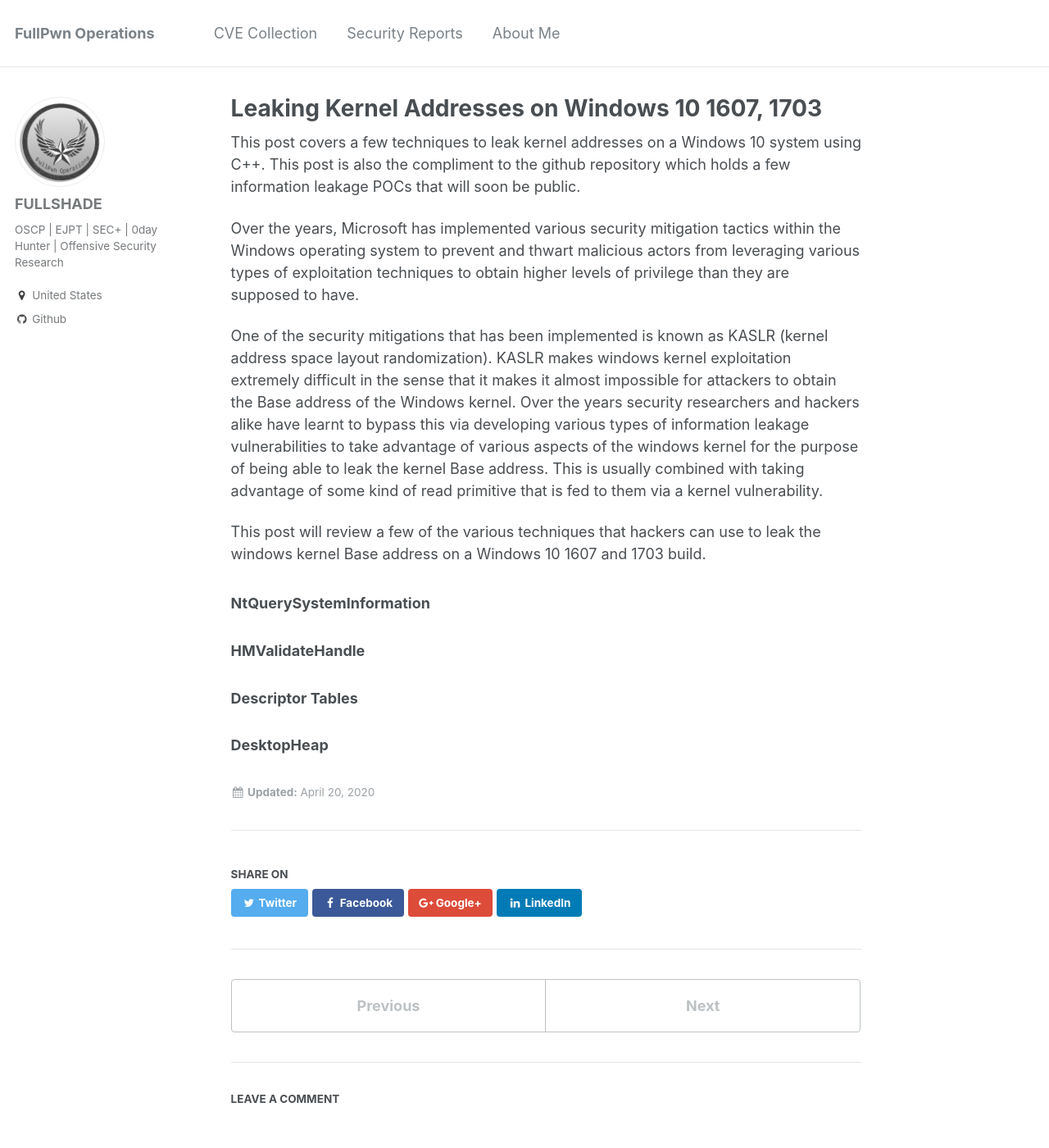
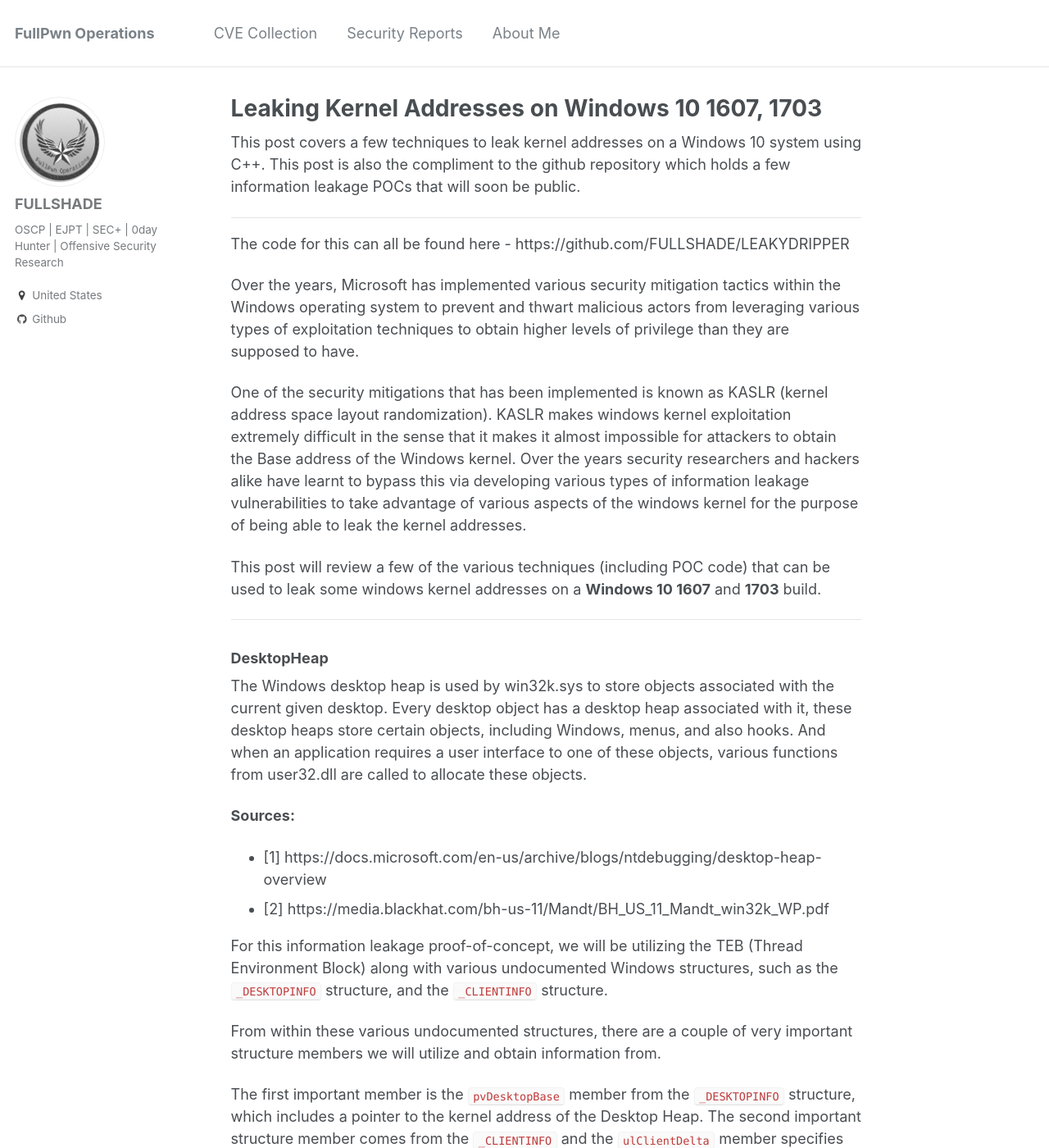
Before and after one commit to asdyxcyxc/FULLSHADE.github.io, a Jekyll site: the page built from _posts/2020-04-20-Windows-10-kaslr-infoleak.md, in a window 1280 px wide and 1400 px high. Shown: the whole window at 82% size. Built offline with Jekyll 4.4.1, drawn with Linux system fonts in a browser that asks for light colours; comment, search, counter and statistics services are not loaded; some of the changed text lies outside the part shown.

Commit message:
Update 2020-04-20-Windows-10-kaslr-infoleak.md

````diff
--- a/_posts/2020-04-20-Windows-10-kaslr-infoleak.md
+++ b/_posts/2020-04-20-Windows-10-kaslr-infoleak.md
@@ -5,13 +5,62 @@ title: Leaking Kernel Addresses on Windows 10 1607, 1703
 
 This post covers a few techniques to leak kernel addresses on a Windows 10 system using C++. This post is also the compliment to the github repository which holds a few information leakage POCs that will soon be public.
 
+----
+
+The code for this can all be found here - https://github.com/FULLSHADE/LEAKYDRIPPER
+
 Over the years, Microsoft has implemented various security mitigation tactics within the Windows operating system to prevent and thwart malicious actors from leveraging various types of exploitation techniques to obtain higher levels of privilege than they are supposed to have.
 
-One of the security mitigations that has been implemented is known as KASLR (kernel address space layout randomization). KASLR makes windows kernel exploitation extremely difficult in the sense that it makes it almost impossible for attackers to obtain the Base address of the Windows kernel. Over the years security researchers and hackers alike have learnt to bypass this via developing various types of information leakage vulnerabilities to take advantage of various aspects of the windows kernel for the purpose of being able to leak the kernel Base address. This is usually combined with taking advantage of some kind of read primitive that is fed to them via a kernel vulnerability.
+One of the security mitigations that has been implemented is known as KASLR (kernel address space layout randomization). KASLR makes windows kernel exploitation extremely difficult in the sense that it makes it almost impossible for attackers to obtain the Base address of the Windows kernel. Over the years security researchers and hackers alike have learnt to bypass this via developing various types of information leakage vulnerabilities to take advantage of various aspects of the windows kernel for the purpose of being able to leak the kernel addresses.
 
-This post will review a few of the various techniques that hackers can use to leak the windows kernel Base address on a Windows 10 1607 and 1703 build.
+This post will review a few of the various techniques (including POC code) that can be used to leak some windows kernel addresses on a **Windows 10 1607** and **1703** build.
+
+----
+
+### DesktopHeap
+
+The Windows desktop heap is used by win32k.sys to store objects associated with the current given desktop. Every desktop object has a desktop heap associated with it, these desktop heaps store certain objects, including Windows, menus, and also hooks. And when an application requires a user interface to one of these objects, various functions from user32.dll are called to allocate these objects.
+
+**Sources:**
+- [1] https://docs.microsoft.com/en-us/archive/blogs/ntdebugging/desktop-heap-overview
+- [2] https://media.blackhat.com/bh-us-11/Mandt/BH_US_11_Mandt_win32k_WP.pdf
+
+For this information leakage proof-of-concept, we will be utilizing the TEB (Thread Environment Block) along with various undocumented Windows structures, such as the `_DESKTOPINFO` structure, and the `_CLIENTINFO` structure.
+
+From within these various undocumented structures, there are a couple of very important structure members we will utilize and obtain information from.
+
+The first important member is the `pvDesktopBase`  member from the  `_DESKTOPINFO` structure, which includes a pointer to the kernel address of the Desktop Heap. The second important structure member comes from the `_CLIENTINFO` and the `ulClientDelta` member specifies the offset between a userland image and the kernel address.
+
+The structure definitions for these undocumented structures come from the reactOS project, below you can see the structures that we will utilize being defined.
+
+```c++
+typedef struct _DESKTOPINFO
+{
+    PVOID pvDesktopBase;
+    PVOID pvDesktopLimit;
+} DESKTOPINFO, *PDESKTOPINFO;
+```
+- [Important] The `pvDesktopBase` member point to the kernel address of the desktop heap
+
+```c++
+typedef struct _CLIENTINFO
+{
+    ULONG_PTR CI_flags;
+    ULONG_PTR cSpins;
+    DWORD dwExpWinVer;
+    DWORD dwCompatFlags;
+    DWORD dwCompatFlags2;
+    DWORD dwTIFlags;
+    PDESKTOPINFO pDeskInfo;
+    ULONG_PTR ulClientDelta;
+} CLIENTINFO, *PCLIENTINFO;
+```
+
+**Sources:**
+- https://doxygen.reactos.org/dd/d79/include_2ntuser_8h_source.html
+- https://reactos.org/wiki/Techwiki:Win32k/CLIENTINF
+- https://github.com/55-AA/CVE-2016-3308
 
 ### NtQuerySystemInformation
 ### HMValidateHandle
 ### Descriptor Tables
-### DesktopHeap
````
